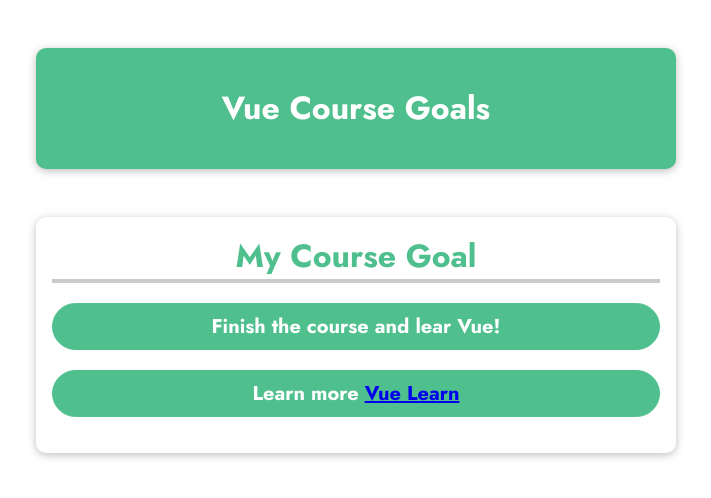
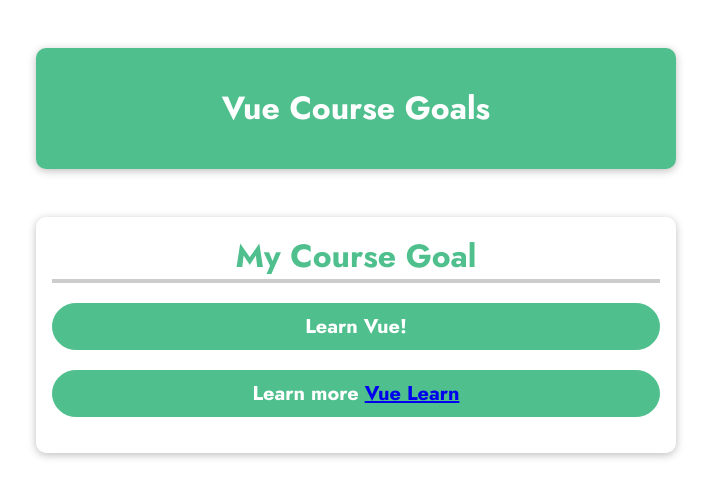
Before and after one commit to IHomov/Vue_simple_page, a plain HTML site: page index.html in a window 1280 px wide. Shown: the whole page, without its empty margins (284-995 px from the left). Drawn offline with nearby package versions, Linux system fonts and the light colour scheme.

Commit message:
method
added method

```diff
--- a/app.js
+++ b/app.js
@@ -5,6 +5,17 @@ const app = Vue.createApp({
          vueLink: 'https://vuejs.org/'
 
       };
+   },
+   methods: {
+      outputGoal() {
+         const randomNumber = Math.random();
+         if (randomNumber < 0.5) {
+            return "Learn Vue!";
+         }
+         else {
+            return "Master Vue!";
+         }
+      }
    }
 });
 
--- a/index.html
+++ b/index.html
@@ -19,7 +19,7 @@
   </header>
   <section id="user-goal">
     <h2>My Course Goal</h2>
-    <p>{{ courseGoal}}</p>
+    <p>{{ outputGoal() }}</p>
     <p>Learn more <a v-bind:href="vueLink">Vue Learn</a></p>
   </section>
 </body>
```
